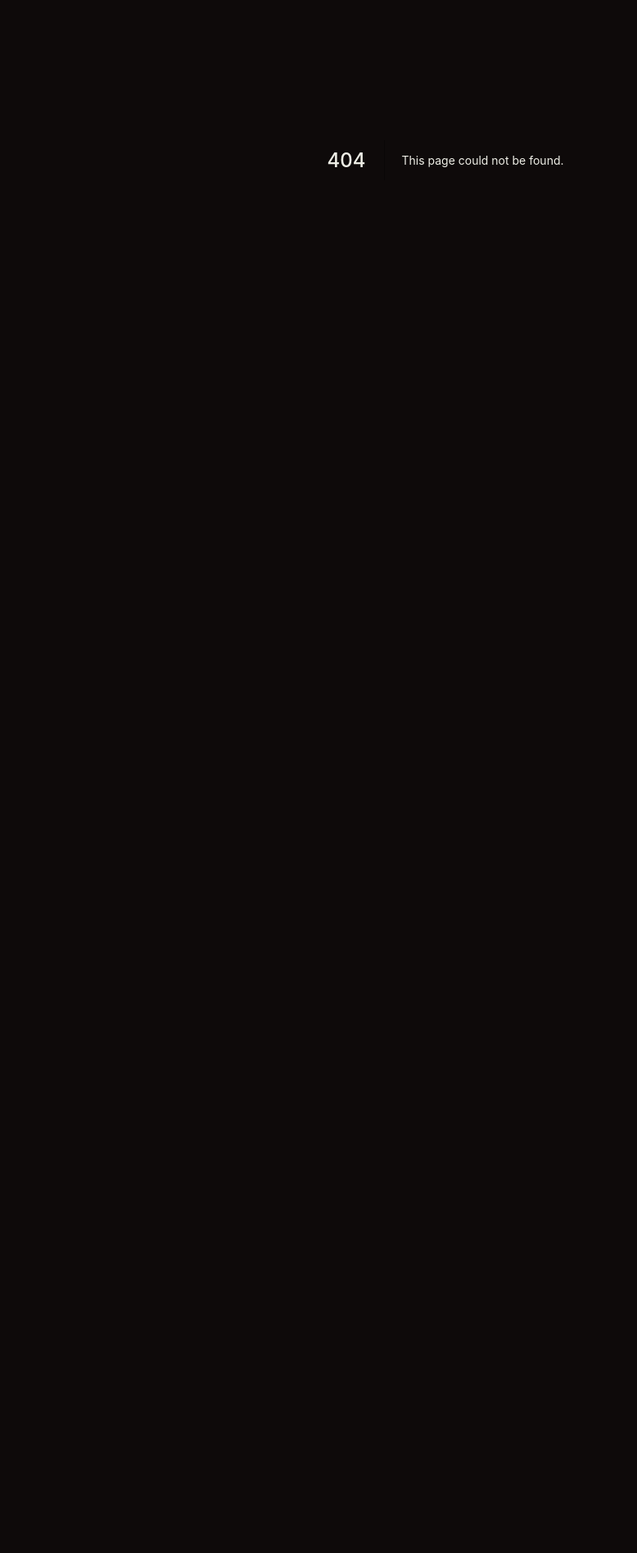
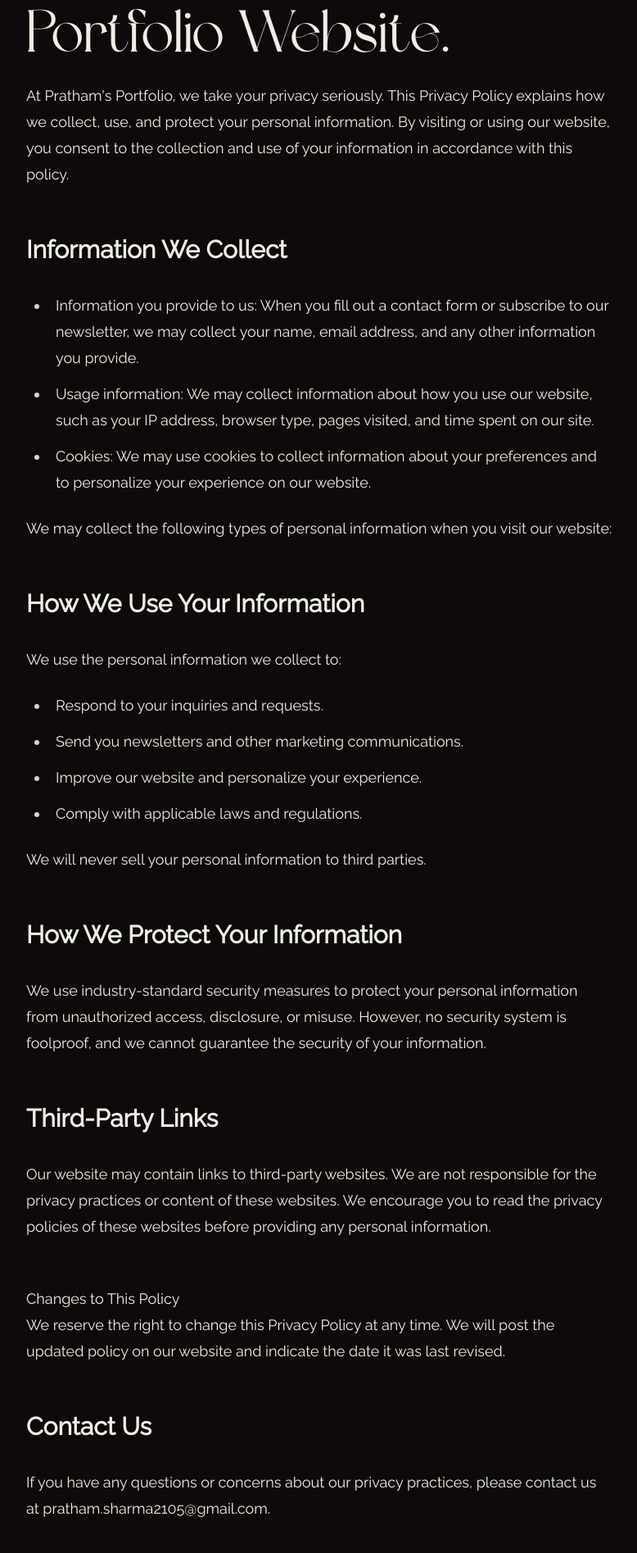
Before and after one commit to imPrathamDev/my-portfolio-nextjs, a Next.js app: page /privacy-policy in a window 1280 px wide. Before the commit this address had no page. Shown: the part 205-2100 px from the top of the page at 82% size, without its empty margins (96-874 px from the left). Before the commit the page ends 800 px from the top, so only its background shows below. Built offline with nearby package versions, Linux system fonts and the light colour scheme; no server answers.

Commit message:
created pp

```diff
--- /dev/null
+++ b/pages/privacy-policy/index.tsx
@@ -0,0 +1,86 @@
+import Layout from "../../components/layout/Layout";
+import PageTitle from "../../components/PageTitle";
+
+const PPPage = () => {
+  return (
+    <Layout>
+      <PageTitle title="Privacy Policy | Pratham Sharma" />
+      <main className="px-4 py-8 lg:px-24 lg:pt-32 lg:pb-8 lg:flex lg:items-center lg:justify-center">
+        <div className="lg:max-w-[80vw]">
+          <h1 className="text-4xl lg:text-7xl lg:leading-[1.1] font-dream-avenue my-4">
+            Privacy Policy for Pratham's Portfolio Website.
+          </h1>
+          <article className="prose lg:prose-lg lg:prose-h2:font-semibold">
+            <p>
+              At Pratham's Portfolio, we take your privacy seriously. This
+              Privacy Policy explains how we collect, use, and protect your
+              personal information. By visiting or using our website, you
+              consent to the collection and use of your information in
+              accordance with this policy.
+            </p>
+            <h2>Information We Collect</h2>
+            <ul>
+              <li>
+                Information you provide to us: When you fill out a contact form
+                or subscribe to our newsletter, we may collect your name, email
+                address, and any other information you provide.
+              </li>
+              <li>
+                Usage information: We may collect information about how you use
+                our website, such as your IP address, browser type, pages
+                visited, and time spent on our site.
+              </li>
+              <li>
+                Cookies: We may use cookies to collect information about your
+                preferences and to personalize your experience on our website.
+              </li>
+            </ul>
+            <p>
+              We may collect the following types of personal information when
+              you visit our website:
+            </p>
+            <h2>How We Use Your Information</h2>
+            <p>We use the personal information we collect to:</p>
+            <ul>
+              <li>Respond to your inquiries and requests.</li>
+              <li>Send you newsletters and other marketing communications.</li>
+              <li>Improve our website and personalize your experience.</li>
+              <li>Comply with applicable laws and regulations.</li>
+            </ul>
+            <p>
+              We will never sell your personal information to third parties.
+            </p>
+            <h2>How We Protect Your Information</h2>
+            <p>
+              We use industry-standard security measures to protect your
+              personal information from unauthorized access, disclosure, or
+              misuse. However, no security system is foolproof, and we cannot
+              guarantee the security of your information.
+            </p>
+            <h2>Third-Party Links</h2>
+            <p>
+              Our website may contain links to third-party websites. We are not
+              responsible for the privacy practices or content of these
+              websites. We encourage you to read the privacy policies of these
+              websites before providing any personal information.
+            </p>
+            <h2></h2>
+            Changes to This Policy
+            <p>
+              We reserve the right to change this Privacy Policy at any time. We
+              will post the updated policy on our website and indicate the date
+              it was last revised.
+            </p>
+            <h2>Contact Us</h2>
+            <p>
+              If you have any questions or concerns about our privacy practices,
+              please contact us at pratham.sharma2105@gmail.com.
+            </p>
+          </article>
+        </div>
+      </main>
+    </Layout>
+  );
+};
+
+export default PPPage;
```
